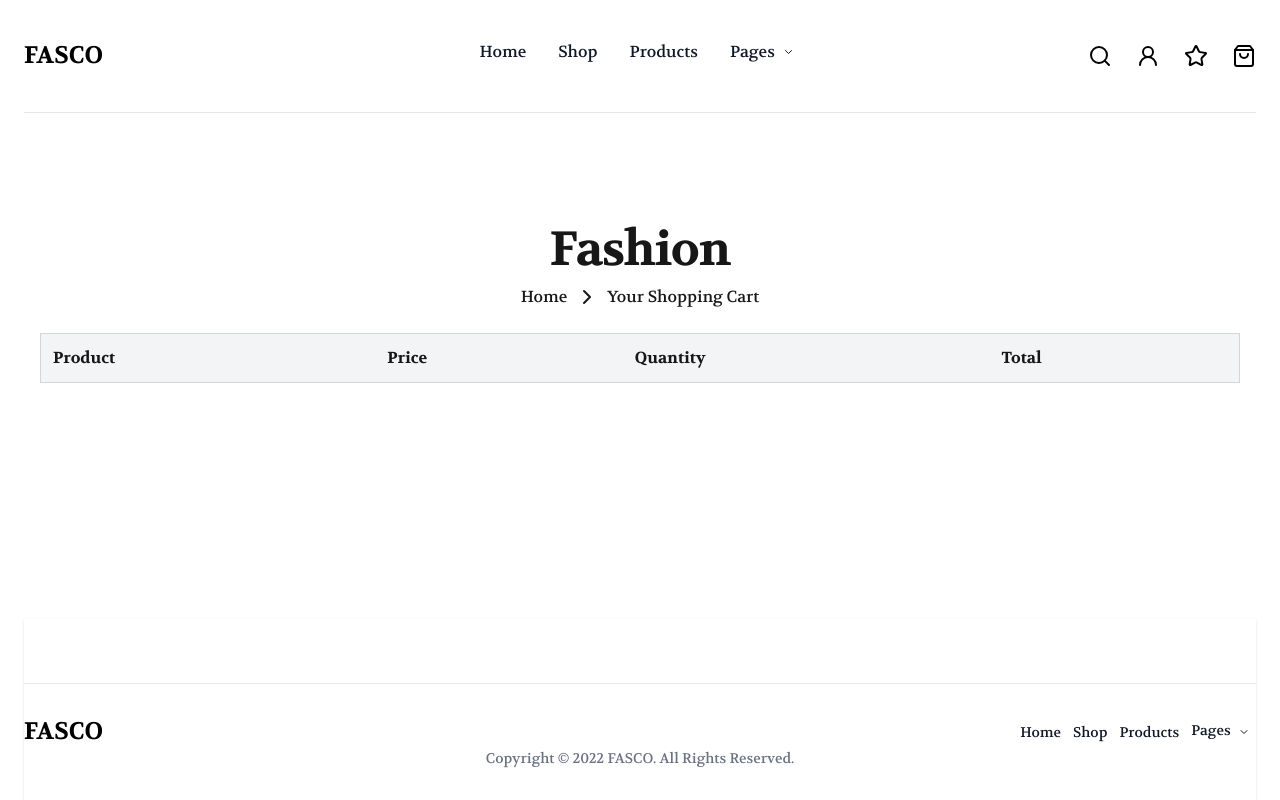
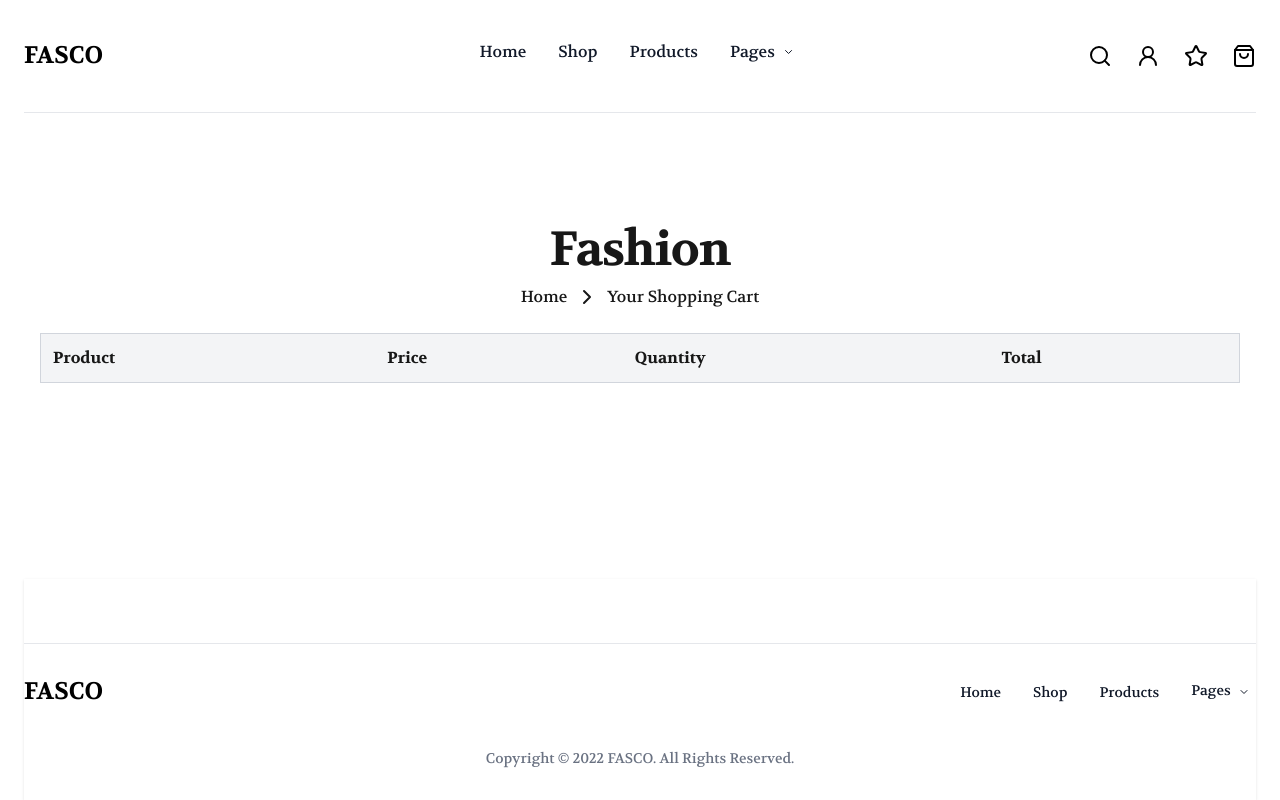
Before and after one commit to Mohamed-Aymn/Mohamed_Aymn-Next_JS_test, a Next.js app: page /cart in a window 1280 px wide. Built offline with nearby package versions, Linux system fonts and the light colour scheme.

Commit message:
chore: footer spacing

```diff
--- a/src/components/Footer.tsx
+++ b/src/components/Footer.tsx
@@ -10,7 +10,7 @@ function Footer() {
                     <a href="#" className="flex items-center mb-4 sm:mb-0 space-x-3 rtl:space-x-reverse">
                         <span className="text-black self-center text-2xl font-semibold whitespace-nowrap ">FASCO</span>
                     </a>
-                    <ul className="flex flex-wrap items-center mb-6 text-sm font-medium text-gray-500 sm:mb-0 gap-3">
+                    <ul className="flex flex-wrap items-center mb-6 text-sm font-medium text-gray-500 sm:mb-0 gap-8">
                         {routes.map((route) => (
                             <li key={route.name}>
                                 <a
@@ -23,7 +23,7 @@ function Footer() {
                         ))}
                     </ul>
                 </div>
-                <span className="block text-sm text-gray-500 sm:text-center">Copyright © 2022 <a href="https://flowbite.com/" className="hover:underline">FASCO</a>. All Rights Reserved.</span>
+                <span className="block text-sm mt-10 text-gray-500 sm:text-center">Copyright © 2022 <a href="https://flowbite.com/" className="hover:underline">FASCO</a>. All Rights Reserved.</span>
             </div>
         </footer>
     )
```
